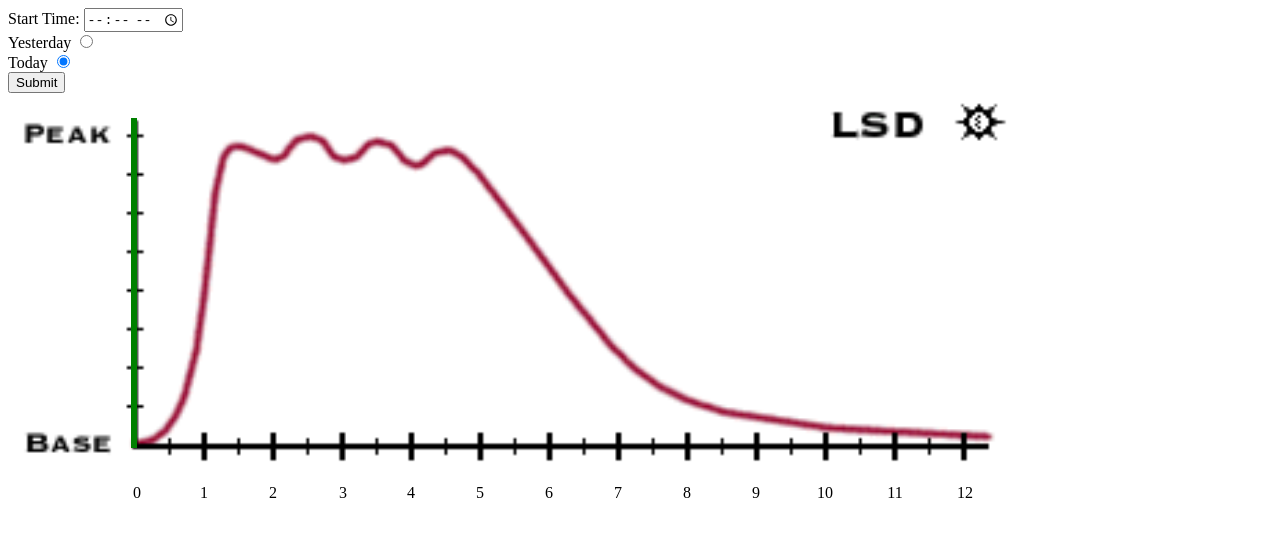
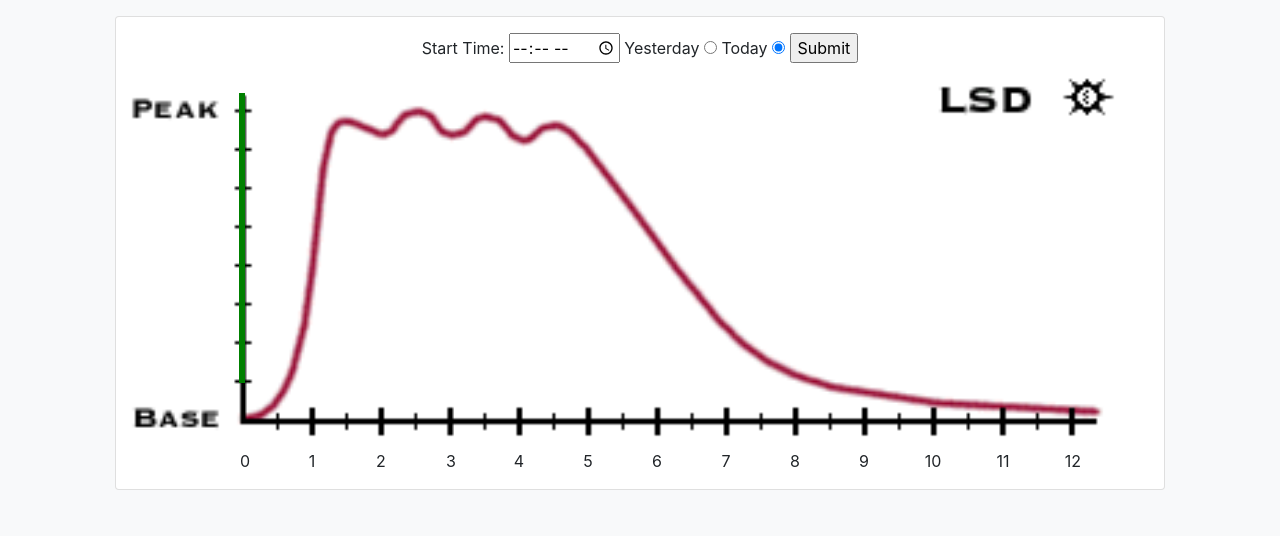
Before and after one commit to clonex900/clonex900.github.io, a plain HTML site: page index.html in a window 1280 px wide. Drawn offline with nearby package versions, Linux system fonts and the light colour scheme.

Commit message:
updated style

```diff
--- a/index.html
+++ b/index.html
@@ -3,23 +3,22 @@
     <head>
         <meta charset="UTF-8">
         <title>LSD Tracker</title>
+        <link rel="stylesheet" href="https://stackpath.bootstrapcdn.com/bootstrap/4.5.0/css/bootstrap.min.css" integrity="sha384-9aIt2nRpC12Uk9gS9baDl411NQApFmC26EwAOH8WgZl5MYYxFfc+NcPb1dKGj7Sk" crossorigin="anonymous">
         <link rel="stylesheet" type="text/css" href="stylesheet.css">
         <script src="index.js"></script>
     </head>
-    <body>
-        <form id="startForm">
+    <body class="bg-light">
+        <div class="card mx-auto mt-3 pt-3">
+            <form id="startForm" class="mx-auto">
                 <label for="start">Start Time:</label>
                 <input type="time" id="start" name="start">
-            <br>
                 <label for="yesterday">Yesterday</label>
                 <input type="radio" id="yesterday" name="day" value="-1">
-            <br>
                 <label for="today">Today</label>
                 <input type="radio" id="today" name="day" value="0" checked>
-            <br>
-            <input type="submit">
+                <input type="submit" value="Submit">
             </form>
-        <div id="graph">
+            <div id="graph" class="">
                 <img src="lsd.png">
                 <div id="line" style="left:123px;"></div>
                     <p style="right:846px">0</p>
@@ -37,6 +36,7 @@
                     <p style="right:18px">12</p>
 
             </div>
+        </div>
 
 
     </body>
--- a/stylesheet.css
+++ b/stylesheet.css
@@ -3,10 +3,13 @@
     width: 100%;
 }
 
-div {
+#graph {
     position: relative;
     width: 1000px;
     padding-bottom: 2.5em;
+}
+div.card {
+    width: 1050px;
 }
 p {
     position: absolute;
```
Lines whose indentation alone changed are shown as unchanged.
